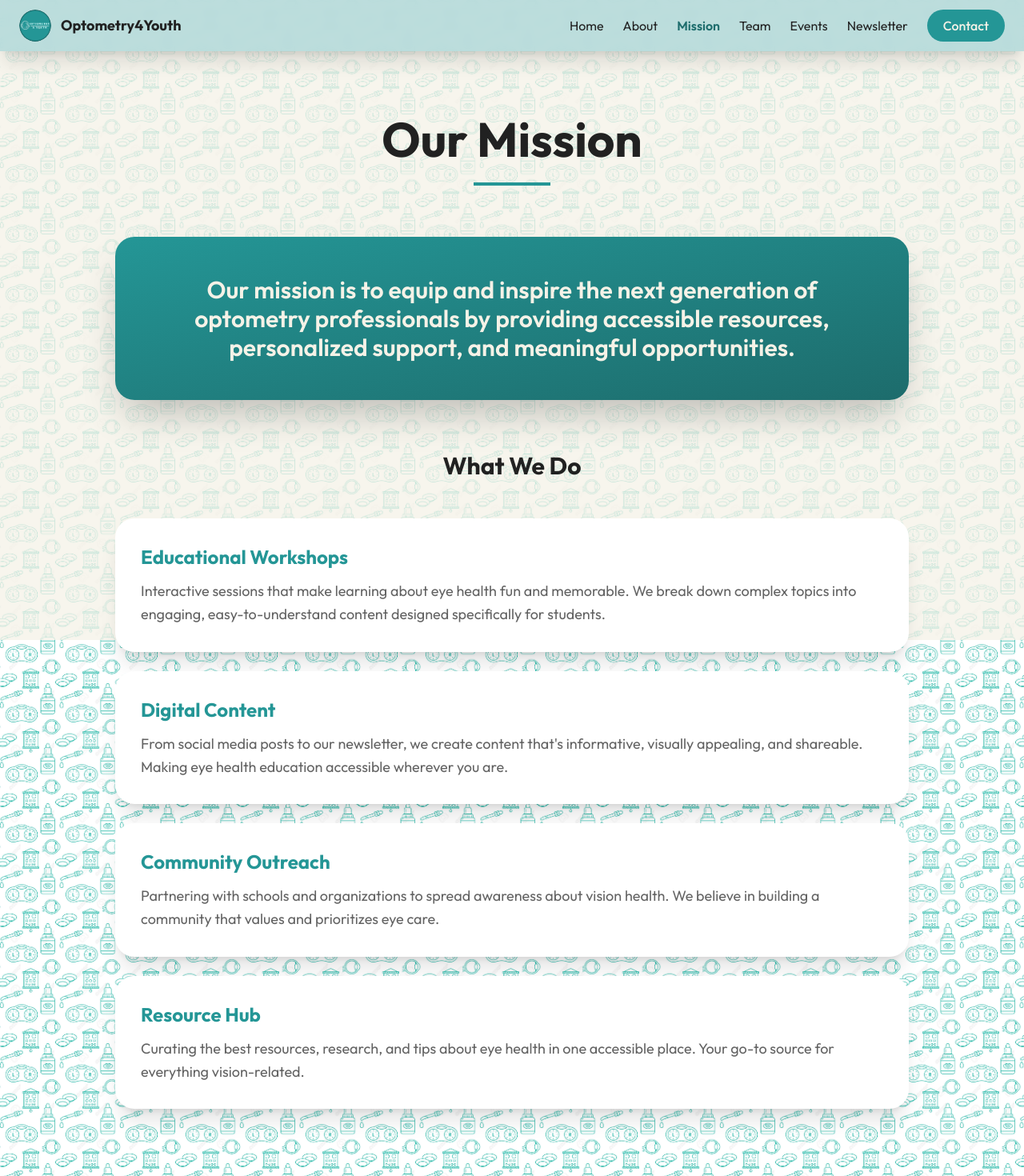
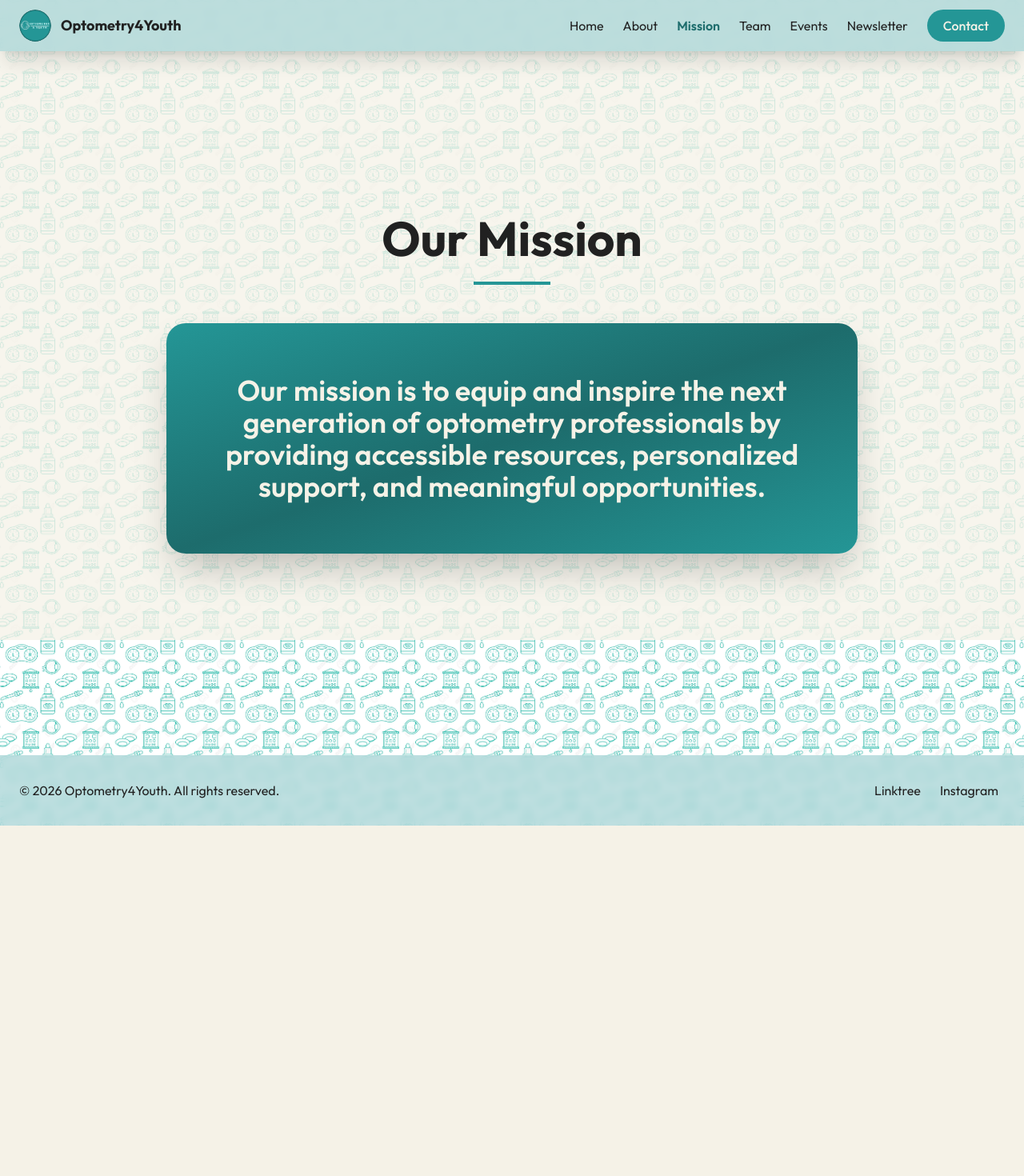
Before and after one commit to dhriti-desai/Optometry4Youth, a React (Vite) app: page /mission in a window 1280 px wide. Shown: the top 1470 px of the page at 80% size. After the commit the page ends 1032 px from the top, so only its background shows below. Built offline with nearby package versions, Linux system fonts and the light colour scheme; the HTML template or start-up script is replaced by a standard one.

Commit message:
Redesign About page with 2 stacked + 1 beside layout

```diff
--- a/src/pages/About.jsx
+++ b/src/pages/About.jsx
@@ -15,23 +15,16 @@ export default function About() {
           </p>
         </div>
 
-        {/* Content Grid */}
-        <div className="grid md:grid-cols-3 gap-8">
+        {/* Content Grid - 2 stacked on left, 1 tall on right */}
+        <div className="grid md:grid-cols-2 gap-8">
+          {/* Left Column - 2 stacked boxes */}
+          <div className="space-y-8">
             {/* Our Story */}
             <div className="bg-white rounded-3xl p-8 shadow-xl hover:shadow-2xl transition-all animate-fade-in">
               <div className="w-16 h-16 bg-gradient-to-br from-teal to-deep-teal rounded-2xl mb-6"></div>
               <h2 className="text-3xl font-bold text-dark-charcoal mb-4">Our Story</h2>
               <p className="text-dark-charcoal/80 text-lg leading-relaxed">
                 We are a student-led branch of Medicine4Youth based in North America. We are dedicated to empowering youth interested in optometry and vision science by providing accessible education and experiences that spark curiosity and support career exploration.
-            </p>
-          </div>
-
-          {/* Our Vision */}
-          <div className="bg-white rounded-3xl p-8 shadow-xl hover:shadow-2xl transition-all animate-fade-in">
-            <div className="w-16 h-16 bg-gradient-to-br from-light-teal to-teal rounded-2xl mb-6"></div>
-            <h2 className="text-3xl font-bold text-dark-charcoal mb-4">Our Vision</h2>
-            <p className="text-dark-charcoal/80 text-lg leading-relaxed">
-              We envision a future where every student with an interest in optometry can confidently pursue their passion, regardless of background or access to resources. Through community, education, and mentorship, we strive to make the path to optometry school more visible, equitable, and empowering for youth throughout all stages of their journey.
               </p>
             </div>
 
@@ -44,6 +37,16 @@ export default function About() {
               </p>
             </div>
           </div>
+
+          {/* Right Column - 1 tall box */}
+          <div className="bg-white rounded-3xl p-8 shadow-xl hover:shadow-2xl transition-all animate-fade-in flex flex-col">
+            <div className="w-16 h-16 bg-gradient-to-br from-light-teal to-teal rounded-2xl mb-6"></div>
+            <h2 className="text-3xl font-bold text-dark-charcoal mb-4">Our Vision</h2>
+            <p className="text-dark-charcoal/80 text-lg leading-relaxed">
+              We envision a future where every student with an interest in optometry can confidently pursue their passion, regardless of background or access to resources. Through community, education, and mentorship, we strive to make the path to optometry school more visible, equitable, and empowering for youth throughout all stages of their journey.
+            </p>
+          </div>
+        </div>
       </div>
     </div>
   )
--- a/src/pages/Mission.jsx
+++ b/src/pages/Mission.jsx
@@ -2,58 +2,21 @@ import React from 'react'
 
 export default function Mission() {
   return (
-    <div className="min-h-screen">
-      <div className="container mx-auto px-4 py-16 max-w-5xl">
+    <div className="min-h-screen flex items-center">
+      <div className="container mx-auto px-4 py-16 max-w-4xl">
         {/* Hero */}
-        <div className="text-center mb-16 animate-fade-in">
+        <div className="text-center mb-12 animate-fade-in">
           <h1 className="text-5xl md:text-6xl font-bold text-dark-charcoal mb-6">
             Our Mission
           </h1>
-          <div className="w-24 h-1 bg-teal mx-auto mb-8"></div>
+          <div className="w-24 h-1 bg-teal mx-auto"></div>
         </div>
 
-        {/* Mission Statement */}
-        <div className="mb-16 animate-fade-in">
-          <div className="bg-gradient-to-br from-teal to-deep-teal rounded-3xl p-12 text-center shadow-2xl">
-            <p className="text-2xl md:text-3xl font-semibold text-warm-white leading-relaxed">
+        {/* Mission Statement - Large Centered Card */}
+        <div className="animate-fade-in">
+          <div className="bg-gradient-to-br from-teal via-deep-teal to-teal rounded-3xl p-16 text-center shadow-2xl hover:shadow-3xl transition-all">
+            <p className="text-2xl md:text-4xl font-semibold text-warm-white leading-relaxed">
               Our mission is to equip and inspire the next generation of optometry professionals by providing accessible resources, personalized support, and meaningful opportunities.
-            </p>
-          </div>
-        </div>
-
-        {/* What We Do */}
-        <div className="space-y-6">
-          <h2 className="text-3xl font-bold text-dark-charcoal text-center mb-12">What We Do</h2>
-
-          <div className="bg-white rounded-3xl p-8 shadow-xl hover:shadow-2xl transition-all animate-fade-in">
-            <h3 className="text-2xl font-bold text-teal mb-3">Educational Workshops</h3>
-            <p className="text-dark-charcoal/70 text-lg leading-relaxed">
-              Interactive sessions that make learning about eye health fun and memorable. We break down
-              complex topics into engaging, easy-to-understand content designed specifically for students.
-            </p>
-          </div>
-
-          <div className="bg-white rounded-3xl p-8 shadow-xl hover:shadow-2xl transition-all animate-fade-in">
-            <h3 className="text-2xl font-bold text-teal mb-3">Digital Content</h3>
-            <p className="text-dark-charcoal/70 text-lg leading-relaxed">
-              From social media posts to our newsletter, we create content that's informative,
-              visually appealing, and shareable. Making eye health education accessible wherever you are.
-            </p>
-          </div>
-
-          <div className="bg-white rounded-3xl p-8 shadow-xl hover:shadow-2xl transition-all animate-fade-in">
-            <h3 className="text-2xl font-bold text-teal mb-3">Community Outreach</h3>
-            <p className="text-dark-charcoal/70 text-lg leading-relaxed">
-              Partnering with schools and organizations to spread awareness about vision health.
-              We believe in building a community that values and prioritizes eye care.
-            </p>
-          </div>
-
-          <div className="bg-white rounded-3xl p-8 shadow-xl hover:shadow-2xl transition-all animate-fade-in">
-            <h3 className="text-2xl font-bold text-teal mb-3">Resource Hub</h3>
-            <p className="text-dark-charcoal/70 text-lg leading-relaxed">
-              Curating the best resources, research, and tips about eye health in one accessible place.
-              Your go-to source for everything vision-related.
             </p>
           </div>
         </div>
```
Lines whose indentation alone changed are shown as unchanged.
